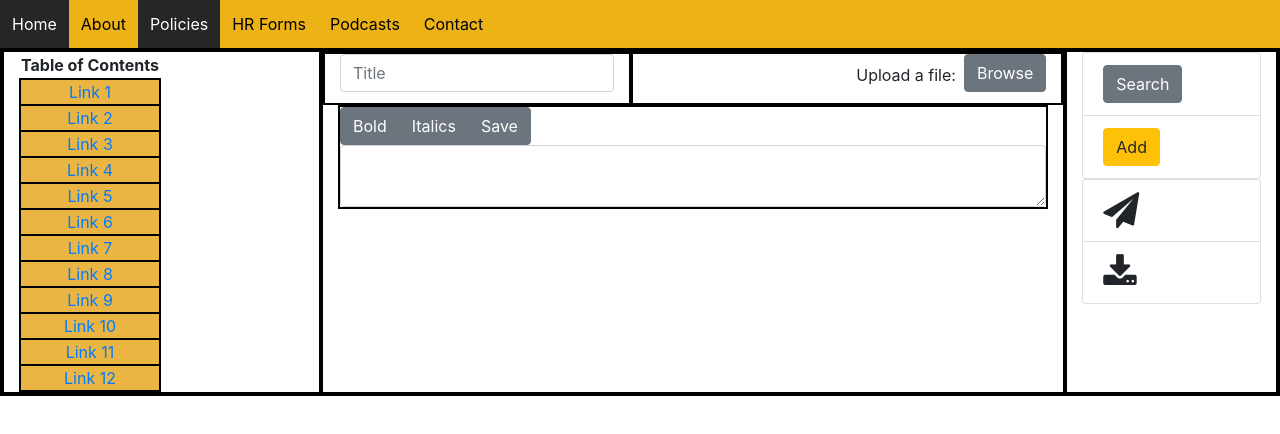
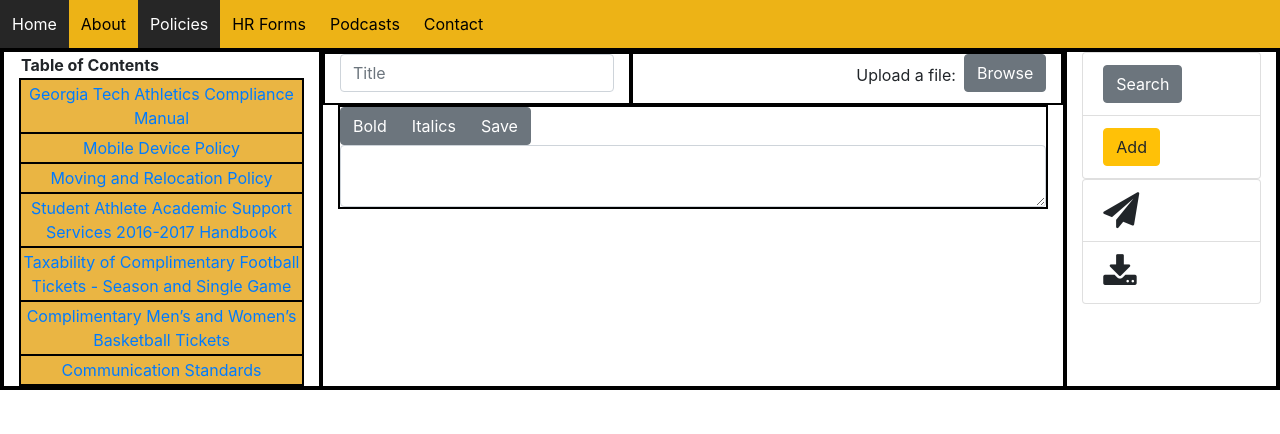
Before and after one commit to ghost-pep/JID8135, an Angular app in the folder gt-athletics/: page / in a window 1280 px wide. Shown: the top 434 px of the page. Built offline with nearby package versions, Linux system fonts and the light colour scheme.

Commit message:
Added some padding to the TOC entries

```diff
--- a/gt-athletics/src/app/policy/policy.component.css
+++ b/gt-athletics/src/app/policy/policy.component.css
@@ -1,6 +1,10 @@
 tr {
     background-color: #EAB543;
     text-align: center;
+}
+
+td {
+    padding: 2px;
     border: 2px solid black;
 }
 
--- a/gt-athletics/src/app/policy/policy.component.html
+++ b/gt-athletics/src/app/policy/policy.component.html
@@ -26,40 +26,39 @@
             </thead>
             <tbody>
               <tr>
-                <a href = "">Link 1</a>
+                <td>
+                  <a href = "#">Georgia Tech Athletics Compliance Manual</a>
+                </td>
               </tr>
               <tr>
-                <a href = "">Link 2</a>
+                <td>
+                  <a href = "#">Mobile Device Policy</a>
+                </td>
               </tr>
               <tr>
-                <a href = "">Link 3</a>
+                <td>
+                  <a href = "#">Moving and Relocation Policy</a>
+                </td>
               </tr>
               <tr>
-                <a href = "">Link 4</a>
+                <td>
+                  <a href = "#">Student Athlete Academic Support Services 2016-2017 Handbook</a>
+                </td>
               </tr>
               <tr>
-                <a href = "">Link 5</a>
+                <td>
+                  <a href = "#">Taxability of Complimentary Football Tickets - Season and Single Game</a>
+                </td>
               </tr>
               <tr>
-                <a href = "">Link 6</a>
+                <td>
+                  <a href = "#">Complimentary Men’s and Women’s Basketball Tickets</a>
+                </td>
               </tr>
               <tr>
-                <a href = "">Link 7</a>
-              </tr>
-              <tr>
-                <a href = "">Link 8</a>
-              </tr>
-              <tr>
-                <a href = "">Link 9</a>
-              </tr>
-              <tr>
-                <a href = "">Link 10</a>
-              </tr>
-              <tr>
-                <a href = "">Link 11</a>
-              </tr>
-              <tr>
-                <a href = "">Link 12</a>
+                <td>
+                  <a href = "#">Communication Standards</a>
+                </td>
               </tr>
             </tbody>
           </table>
```
